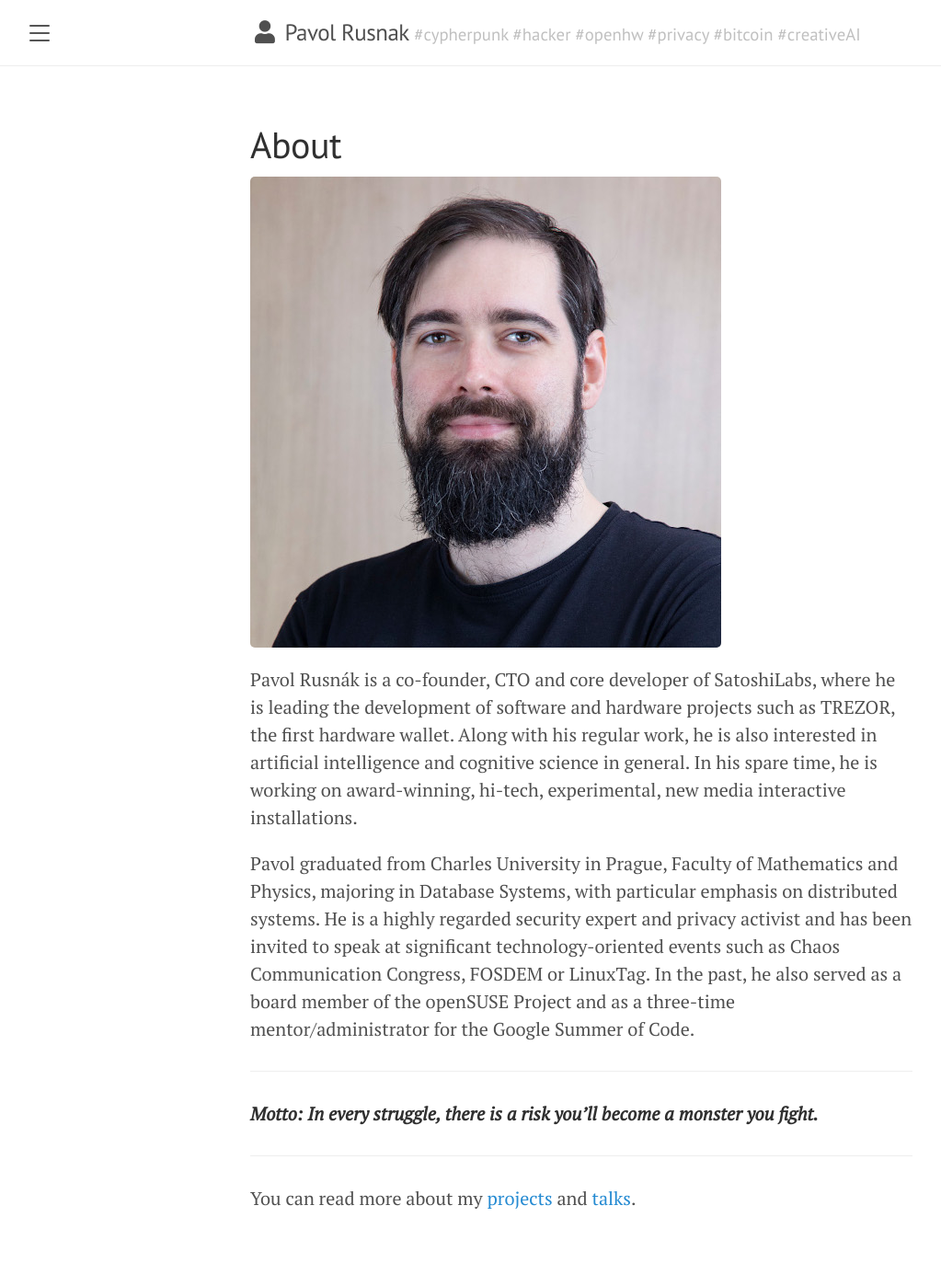
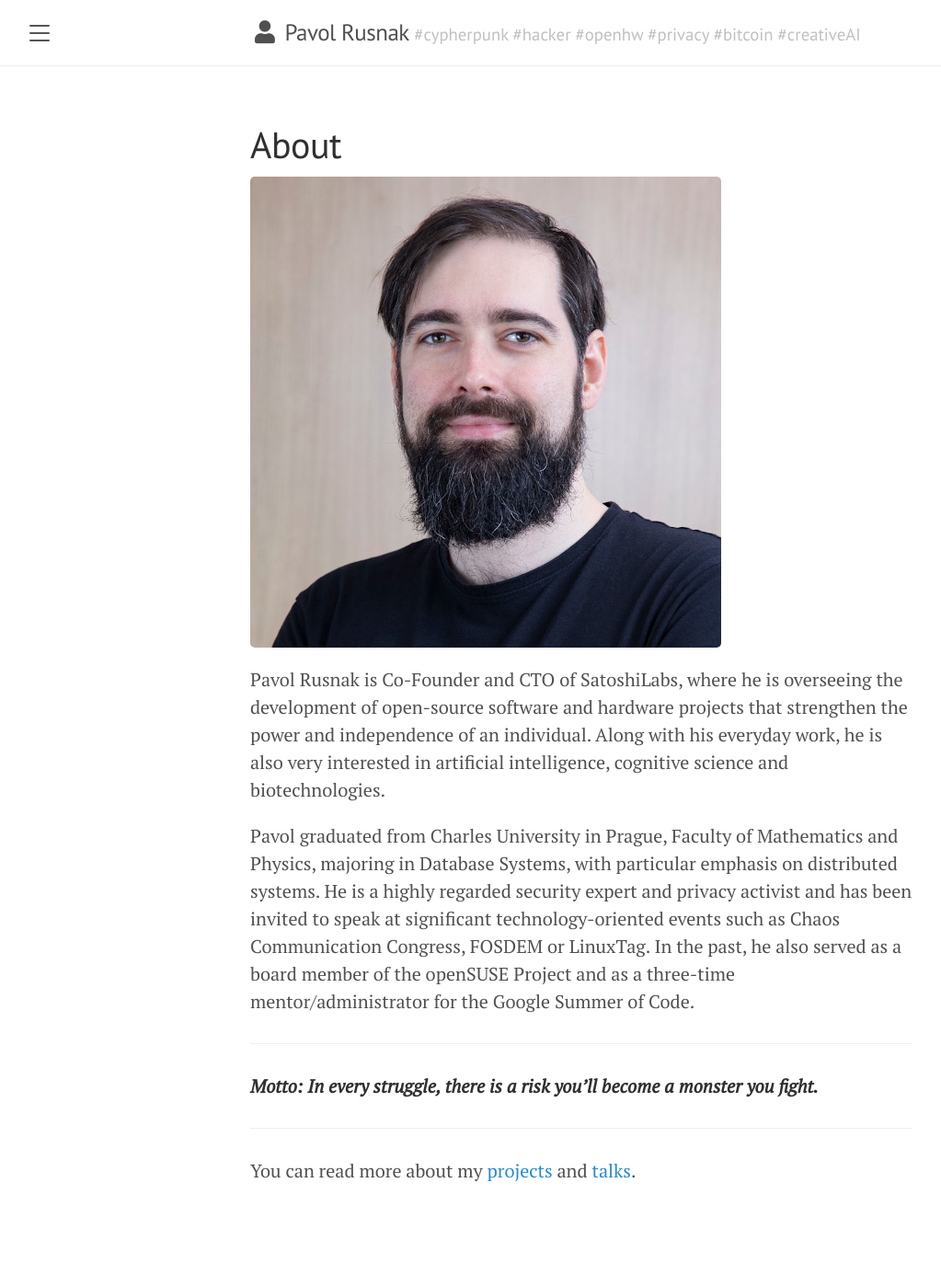
Before and after one commit to prusnak/rusnak.io, a Jekyll site: the page built from about.md, in a window 1280 px wide. Shown: the whole page at 92% size, without its empty margins (8-1031 px from the left). Built offline with Jekyll 4.4.1, drawn with Linux system fonts in a browser that asks for light colours; nearby versions of some CDN libraries; after the commit the page ends 1368 px from its top, so only the background shows below that.

Commit message:
update about text

```diff
--- a/about.md
+++ b/about.md
@@ -6,12 +6,11 @@ title: About
 ![photo](/assets/photo.jpg)
 
 
-Pavol Rusnák is a co-founder, CTO and core developer of SatoshiLabs, where he
-is leading the development of software and hardware projects such as TREZOR,
-the first hardware wallet. Along with his regular work, he is also interested
-in artificial intelligence and cognitive science in general. In his spare time,
-he is working on award-winning, hi-tech, experimental, new media interactive
-installations.
+Pavol Rusnak is Co-Founder and CTO of SatoshiLabs, where he is overseeing
+the development of open-source software and hardware projects
+that strengthen the power and independence of an individual.
+Along with his everyday work, he is also very interested in
+artificial intelligence, cognitive science and biotechnologies.
 
 Pavol graduated from Charles University in Prague, Faculty of Mathematics and
 Physics, majoring in Database Systems, with particular emphasis on distributed
```
